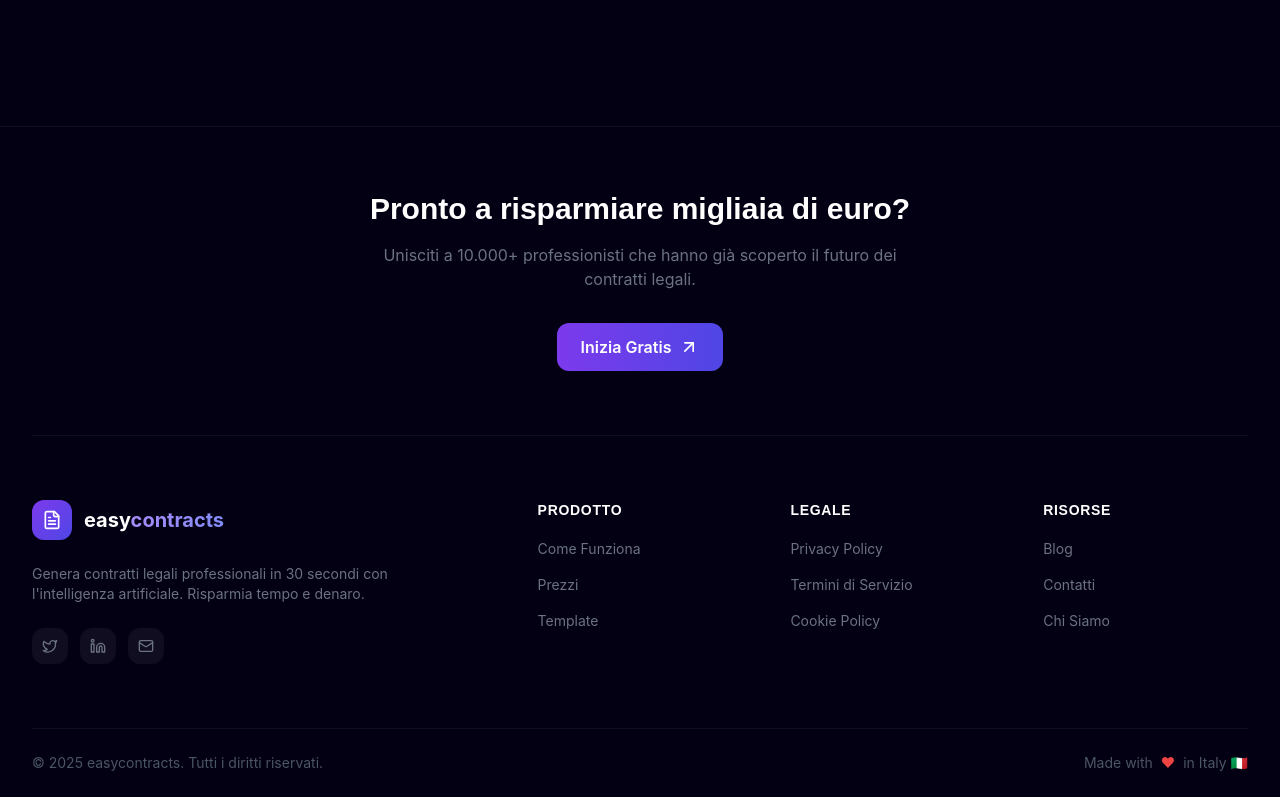
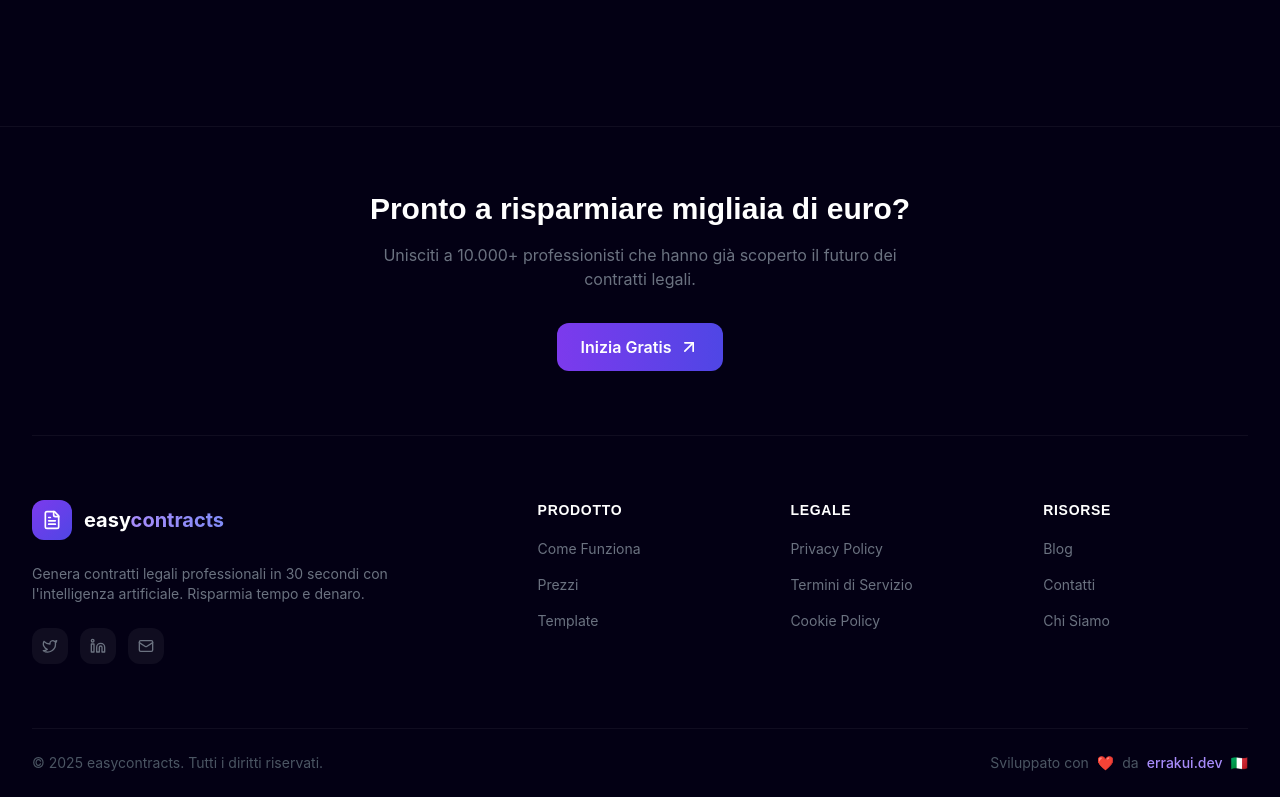
Before and after one commit to errakui/easycontracts, a Next.js app: page / in a window 1280 px wide. Shown: the part 6477-7274 px from the top of the page. Built offline with nearby package versions, Linux system fonts and the light colour scheme; a web font is replaced by a local one.

Commit message:
feat: footer credits errakui.dev, fix email

```diff
--- a/components/Footer.tsx
+++ b/components/Footer.tsx
@@ -79,7 +79,7 @@ export default function Footer() {
                 <Linkedin className="w-4 h-4" />
               </a>
               <a
-                href="mailto:info@easycontracts.ai"
+                href="mailto:support@easycontracts.tech"
                 className="p-2.5 rounded-xl bg-white/5 hover:bg-white/10 text-gray-500 hover:text-white transition-colors"
               >
                 <Mail className="w-4 h-4" />
@@ -145,7 +145,16 @@ export default function Footer() {
             © {currentYear} easycontracts. Tutti i diritti riservati.
           </p>
           <p className="text-gray-600 text-sm flex items-center gap-2">
-            Made with <span className="text-red-500">♥</span> in Italy 🇮🇹
+            Sviluppato con <span className="text-red-500">❤️</span> da{" "}
+            <a
+              href="https://www.errakui.dev"
+              target="_blank"
+              rel="noopener noreferrer"
+              className="text-violet-400 hover:text-violet-300 font-medium"
+            >
+              errakui.dev
+            </a>
+            {" "}🇮🇹
           </p>
         </div>
       </div>
```
